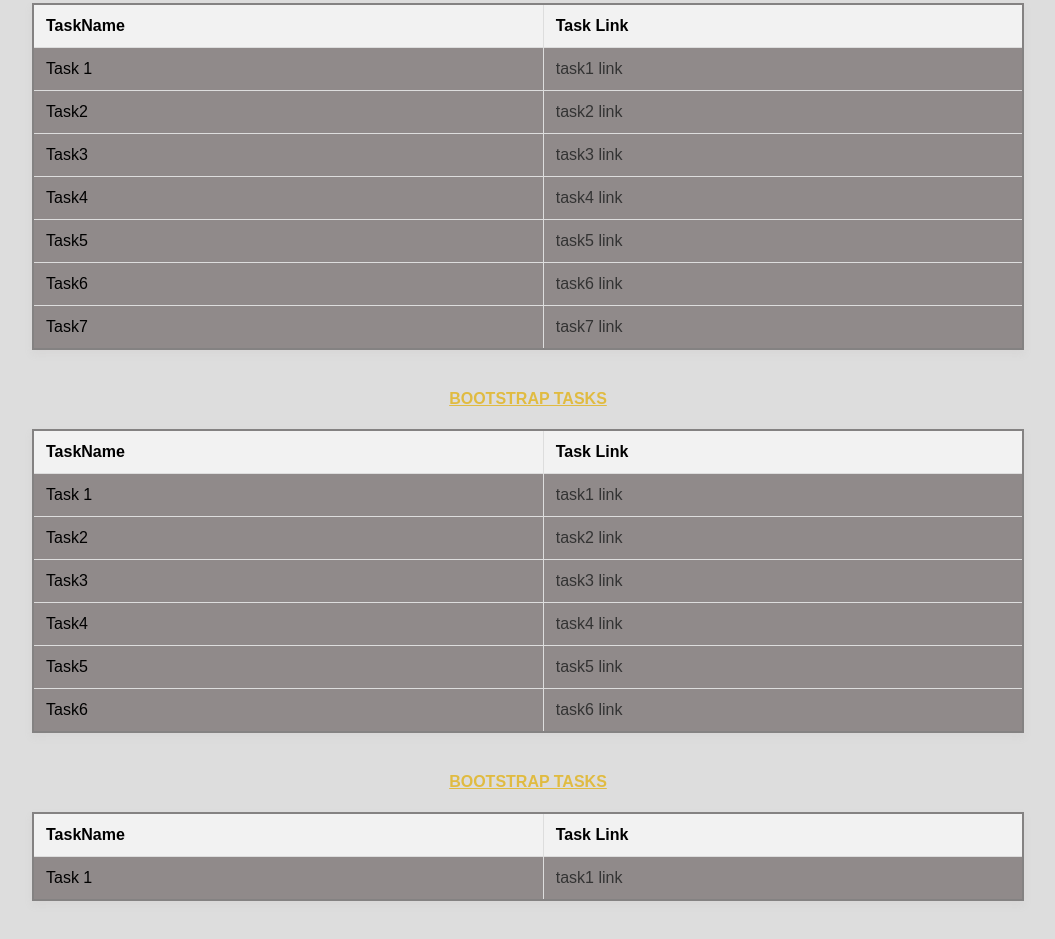
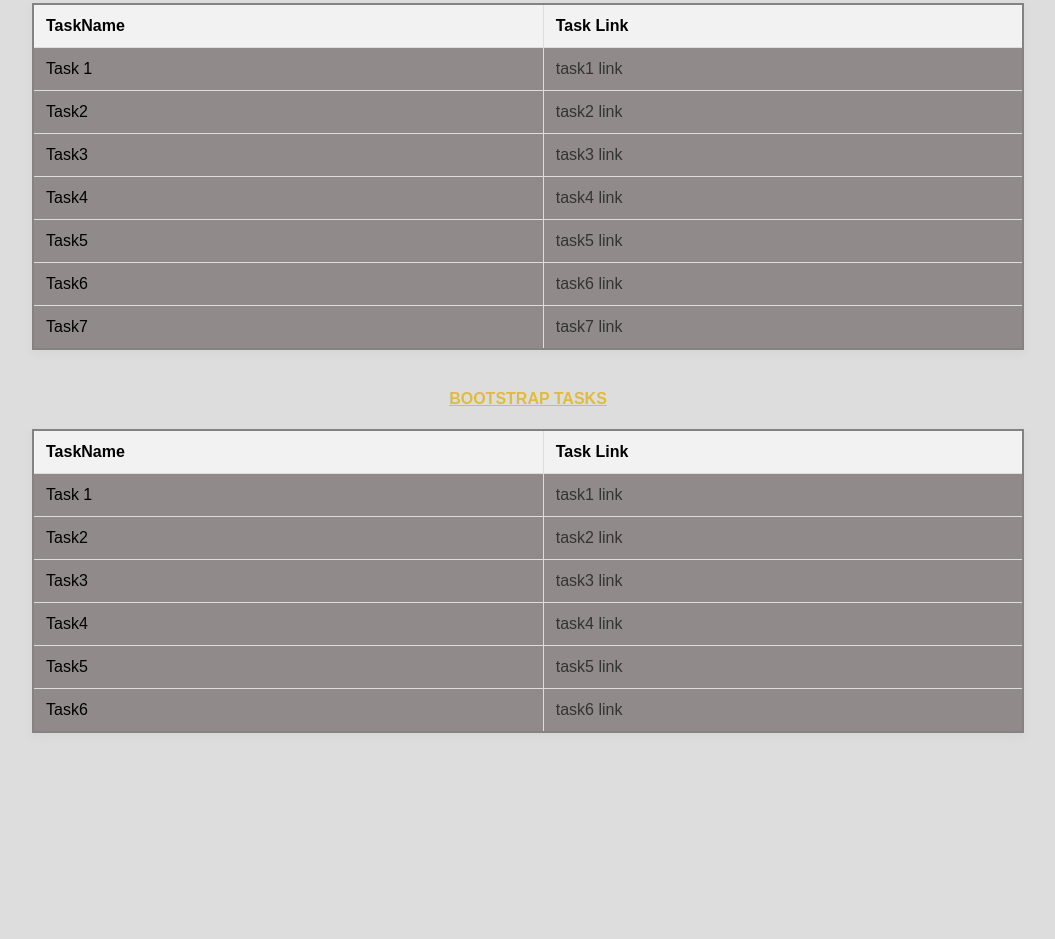
Before and after one commit to TasneemFarhana949/MERN, a plain HTML site: page index.html in a window 1280 px wide. Shown: the part 736-1675 px from the top of the page, without its empty margins (112-1167 px from the left). After the commit the page ends 1509 px from the top, so only its background shows below. Drawn offline with Linux system fonts and the light colour scheme.

Commit message:
index.html

```diff
--- a/index.html
+++ b/index.html
@@ -188,16 +188,5 @@
         <td><a href="bootstrap tasks/bstask6.html">task6 link</a></td>
       </tr>
     </table>
-    <h4 style="text-align: center; text-decoration:underline; color:rgb(224, 187, 65);">BOOTSTRAP TASKS</h4>
-      <table>
-        <tr>
-          <th>TaskName</th>
-          <th>Task Link</th>
-        </tr>
-        <tr>
-          <td>Task 1</td>
-          <td><a href="java tasks/js task1.js">task1 link</a></td>
-        </tr>
-      </table>
   </body>
 </html>
```
